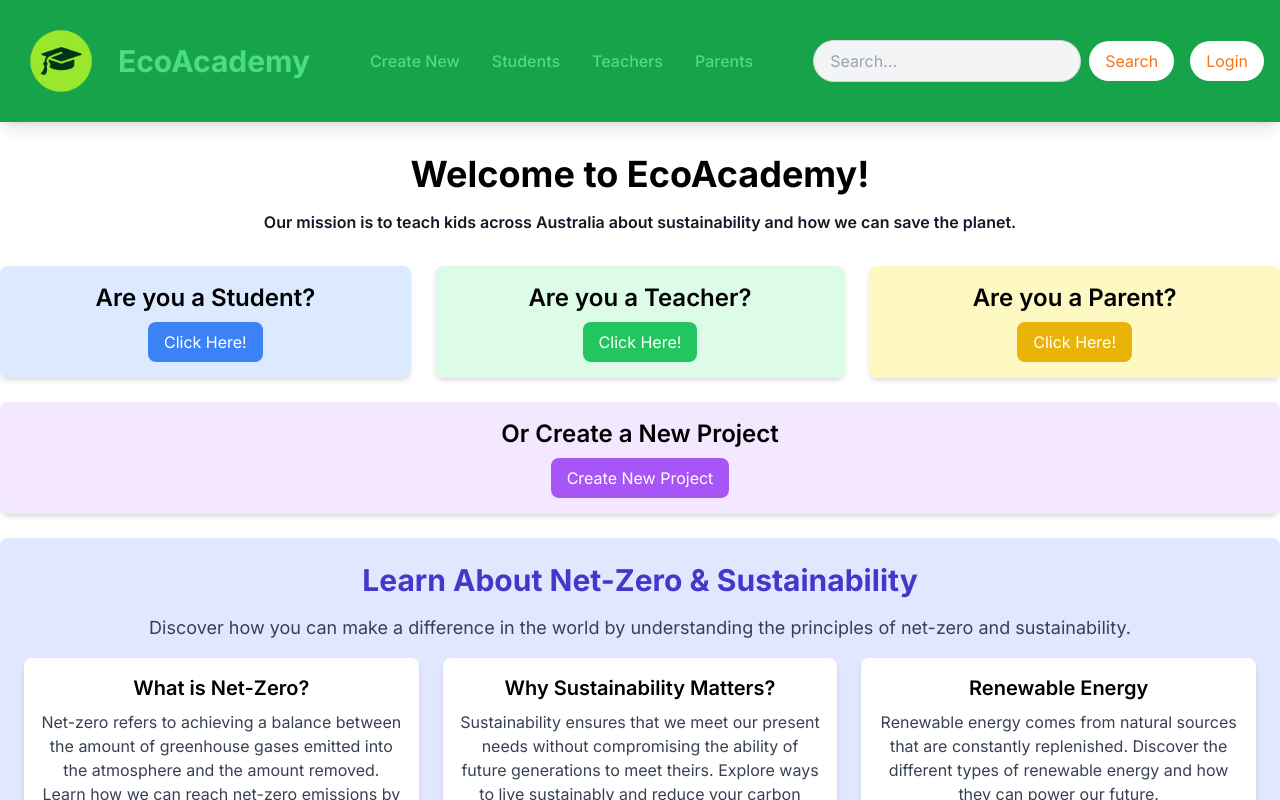
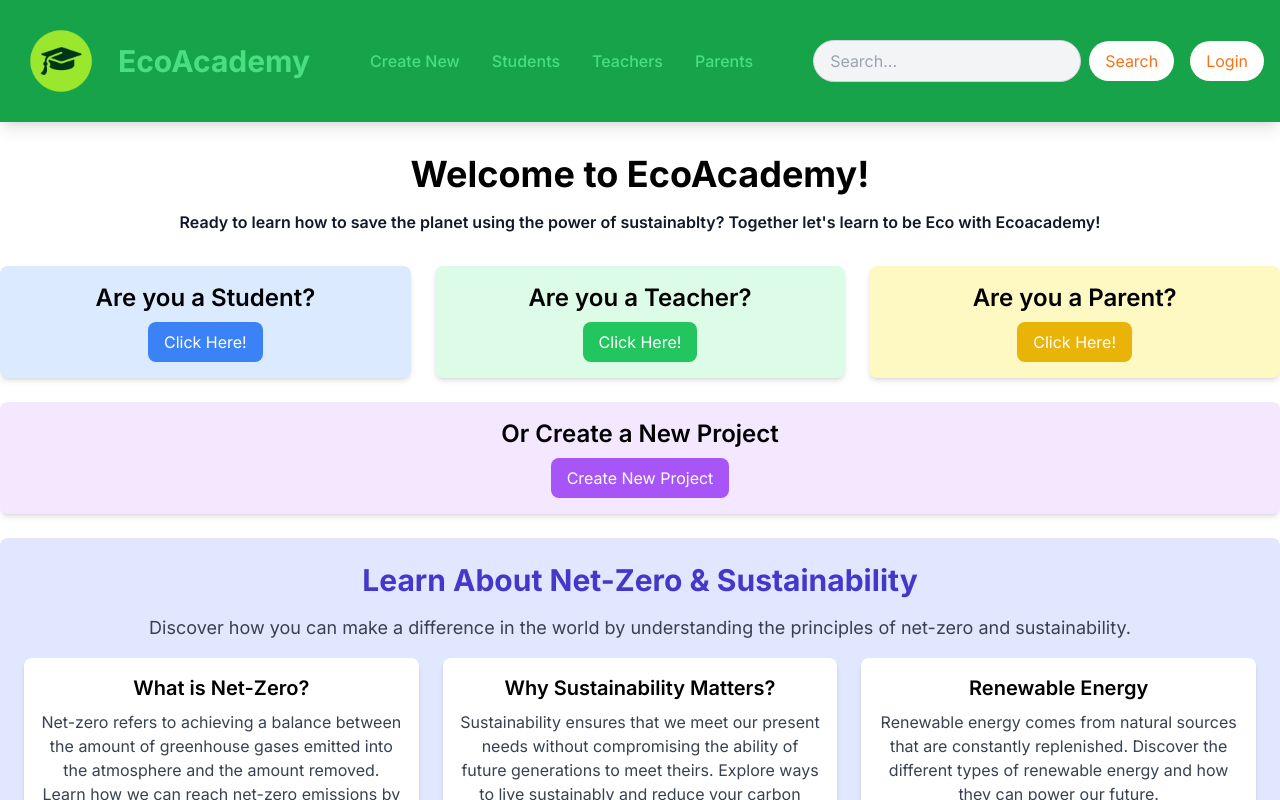
Before and after one commit to EcoAcademy/EcoAcademy, a Next.js app: page / in a window 1280 px wide. Shown: the top 800 px of the page. Built offline with nearby package versions, Linux system fonts and the light colour scheme.

Commit message:
change page.tsx

```diff
--- a/src/app/page.tsx
+++ b/src/app/page.tsx
@@ -5,7 +5,7 @@ const Home: React.FC = () => (
   <div className="container mx-auto py-8">
     <h1 className="text-4xl font-bold mb-4 text-center">Welcome to EcoAcademy!</h1>
     <p className="text-gray-900 font-semibold mb-8 text-center">
-      Our mission is to teach kids across Australia about sustainability and how we can save the planet.
+      Ready to learn how to save the planet using the power of sustainablty? Together let's learn to be Eco with Ecoacademy!
     </p>
     <div className="grid grid-cols-1 md:grid-cols-2 lg:grid-cols-3 gap-6">
       <div className="bg-blue-100 shadow-md rounded-lg p-4 flex flex-col items-center text-center">
```
